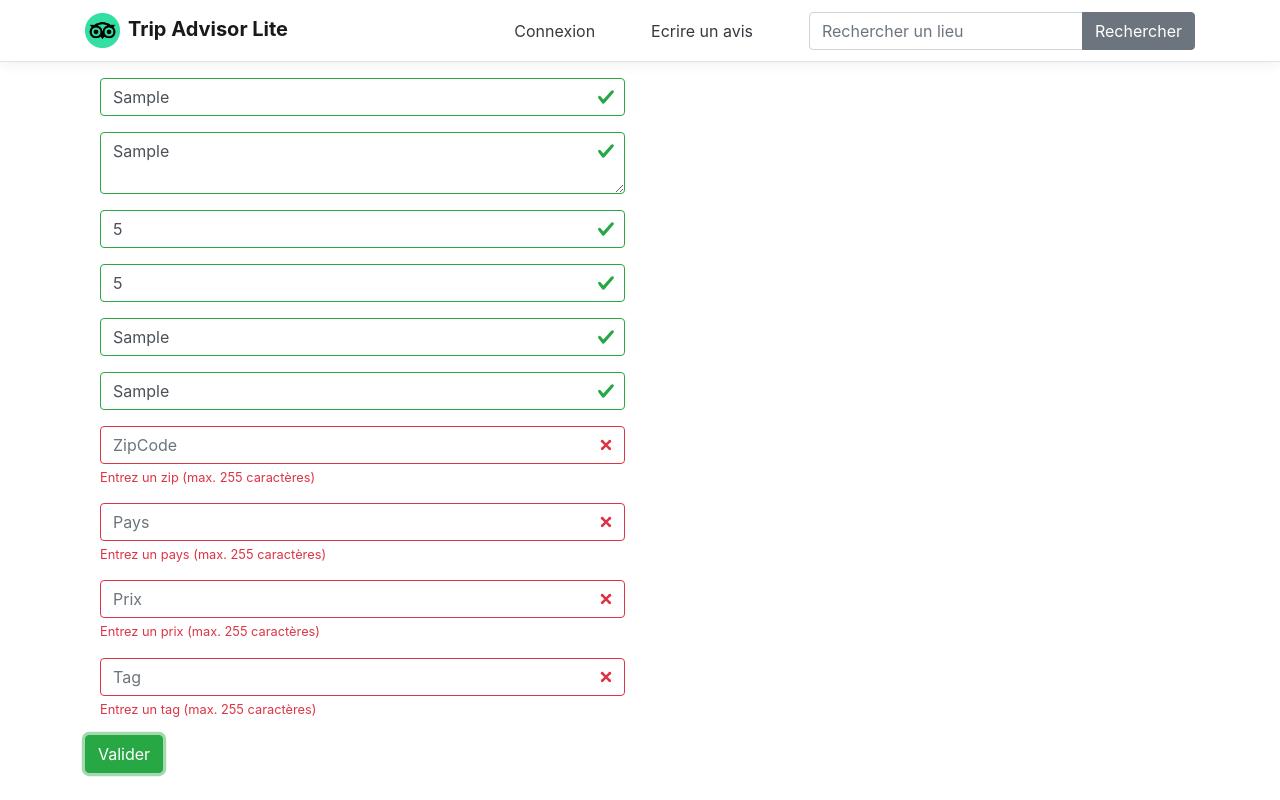
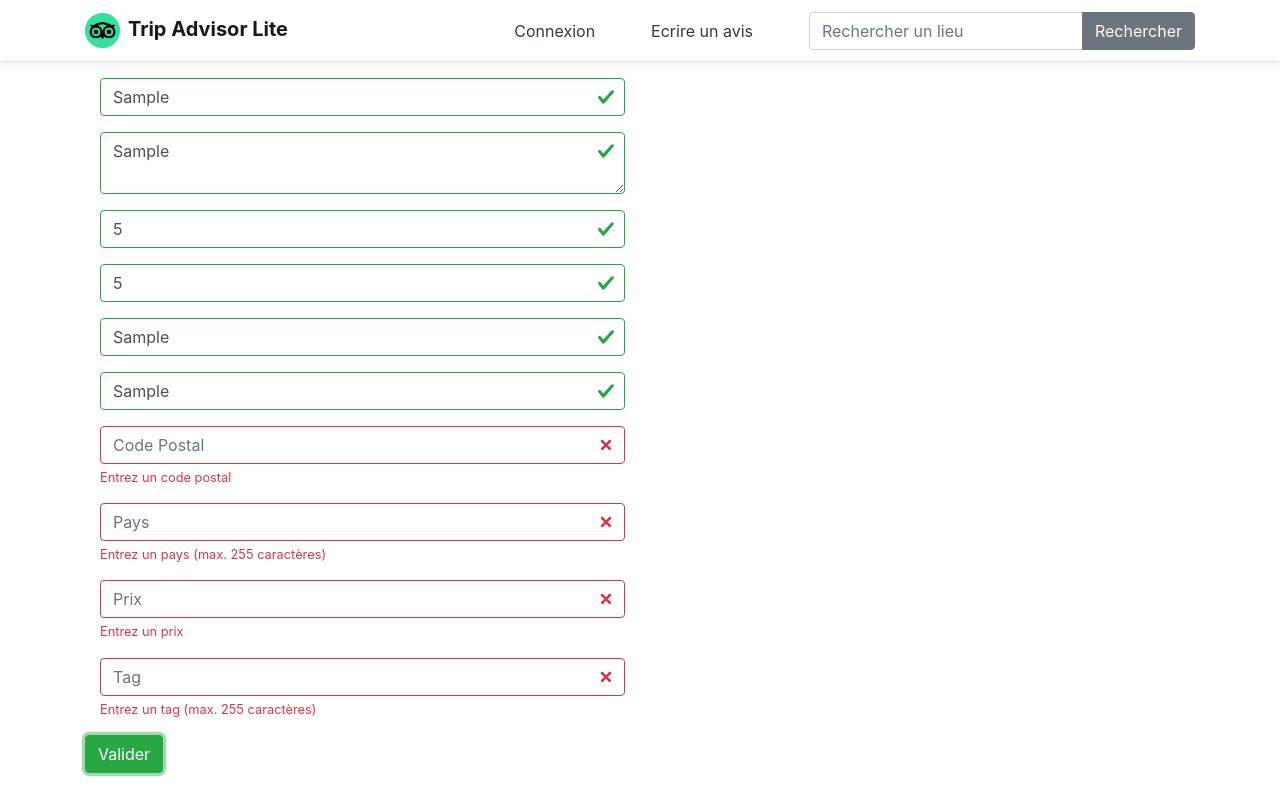
Before and after one commit to axremack/trip-advisor-lite, a React (Create React App) app in the folder TripAdvisor.Front/ClientApp/: page /user/1/addplace in a window 1280 px wide. Both pictures are taken after typing "Sample", "Sample", "5", "5", "Sample", "Sample" into the empty fields and a click on the button "Valider". Built offline with nearby package versions, Linux system fonts and the light colour scheme.

Commit message:
placeform

```diff
--- a/TripAdvisor.Front/ClientApp/src/components/PlaceForm.js
+++ b/TripAdvisor.Front/ClientApp/src/components/PlaceForm.js
@@ -75,14 +75,14 @@ export class PlaceForm extends Component {
 				</Col>
 				<Col md={6}>
 					<FormGroup>
-						<Input type="number" name="BedRoomCount" id="BedRoomCountInput" placeholder="Nombre de chambres" required maxLength="2000" />
-						<FormFeedback invalid="true">Entrez le nombre de chambres (max. 2000 caractères)</FormFeedback>
+						<Input type="number" name="BedRoomCount" id="BedRoomCountInput" placeholder="Nombre de chambres" min={0} max={10000} required />
+						<FormFeedback invalid="true">Entrez le nombre de chambres (maximum 10 000)</FormFeedback>
 					</FormGroup>
 				</Col>
 				<Col md={6}>
 					<FormGroup>
-						<Input type="number" name="BathRoomCount" id="BathRoomCountInput" placeholder="Nombre de salles de bains" required maxLength="2000" />
-						<FormFeedback invalid="true">Entrez le nombre de salles de bain (max. 2000 caractères)</FormFeedback>
+						<Input type="number" name="BathRoomCount" id="BathRoomCountInput" placeholder="Nombre de salles de bains" min={0} max={10} required />
+						<FormFeedback invalid="true">Entrez le nombre de salles de bain (maximum 10)</FormFeedback>
 					</FormGroup>
 				</Col>
 				<Col md={6}>
@@ -99,8 +99,8 @@ export class PlaceForm extends Component {
 				</Col>
 				<Col md={6}>
 					<FormGroup>
-						<Input type="text" name="zipcode" id="ZipCodeInput" placeholder="ZipCode" required maxLength="255" />
-						<FormFeedback invalid="true">Entrez un zip (max. 255 caractères)</FormFeedback>
+						<Input type="number" name="zipcode" id="ZipCodeInput" placeholder="Code Postal" required />
+						<FormFeedback invalid="true">Entrez un code postal</FormFeedback>
 					</FormGroup>
 				</Col>
 				<Col md={6}>
@@ -111,8 +111,8 @@ export class PlaceForm extends Component {
 				</Col>
 				<Col md={6}>
 					<FormGroup>
-						<Input type="number" name="price" id="PriceInput" placeholder="Prix" required maxLength="255" />
-						<FormFeedback invalid="true">Entrez un prix (max. 255 caractères)</FormFeedback>
+						<Input type="number" name="price" id="PriceInput" placeholder="Prix" required/>
+						<FormFeedback invalid="true">Entrez un prix</FormFeedback>
 					</FormGroup>
 				</Col>
 				<Col md={6}>
```
